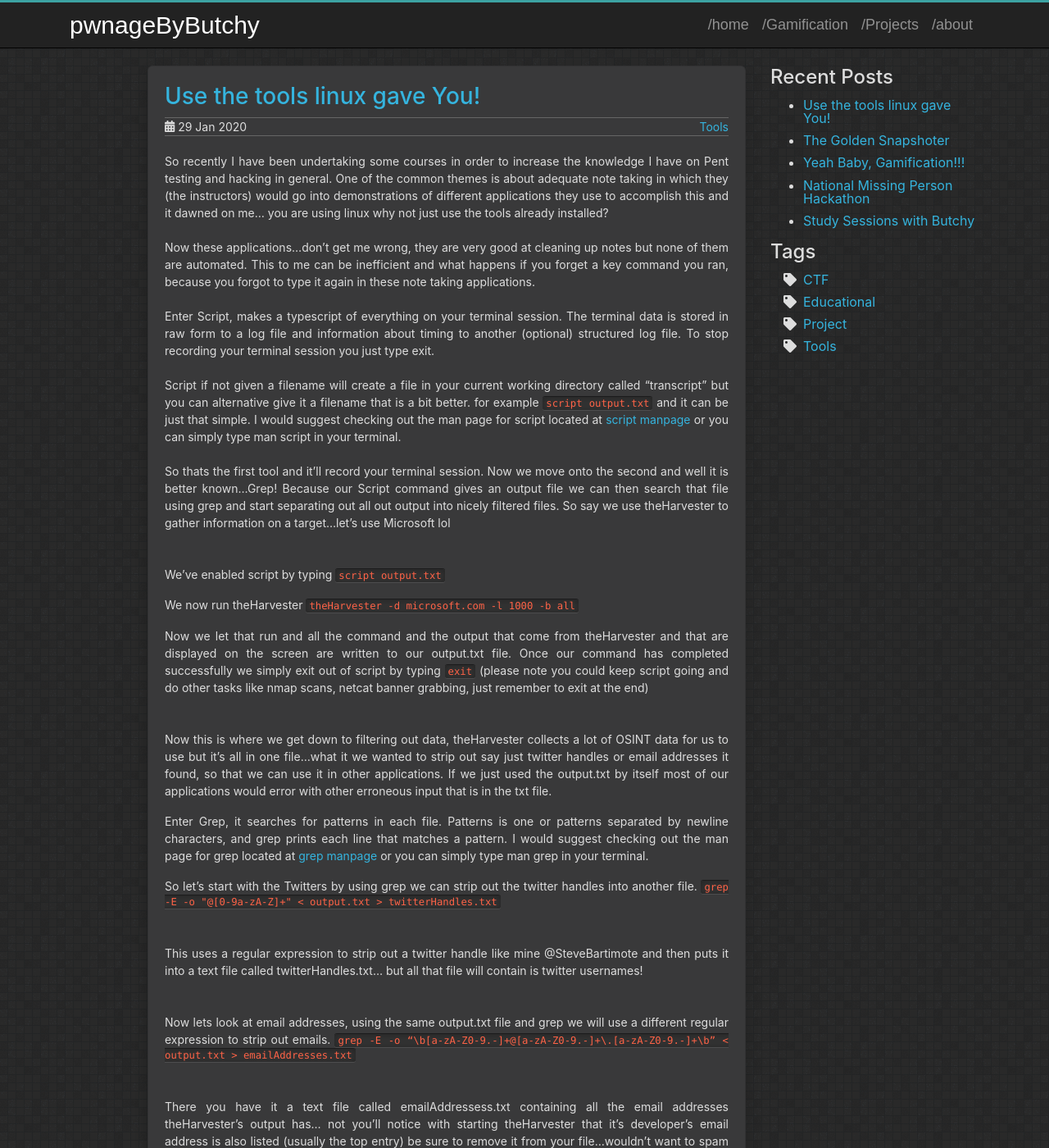
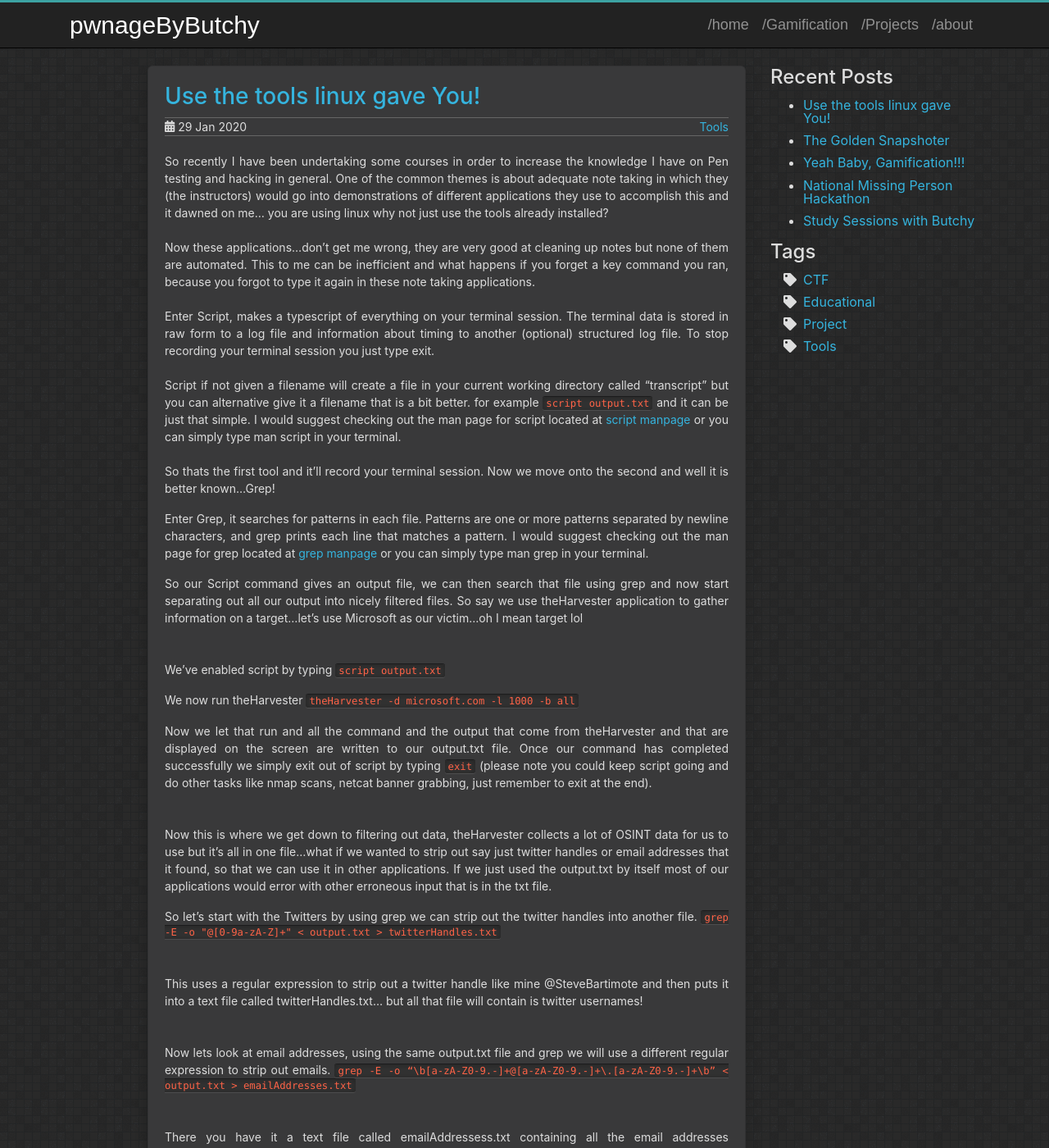
Before and after one commit to pwnageByButchy/pwnageByButchy.github.io, a Jekyll site: the page built from _posts/2020-01-29-use-the-tools-that-linux-gave-you.md, in a window 1280 px wide and 1400 px high. Shown: the whole window at 82% size. Built offline with Jekyll 4.4.1, drawn with Linux system fonts in a browser that asks for light colours; some of the changed text lies outside the part shown.

Commit message:
Update 2020-01-29-use-the-tools-that-linux-gave-you.md

```diff
--- a/_posts/2020-01-29-use-the-tools-that-linux-gave-you.md
+++ b/_posts/2020-01-29-use-the-tools-that-linux-gave-you.md
@@ -6,21 +6,23 @@
  - Tools
 
 ---
-So recently I have been undertaking some courses in order to increase the knowledge I have on Pent testing and hacking in general. One of the common themes is about adequate note taking in which they (the instructors) would go into demonstrations of different applications they use to accomplish this and it dawned on me... you are using linux why not just use the tools already installed?<br />
+So recently I have been undertaking some courses in order to increase the knowledge I have on Pen testing and hacking in general. One of the common themes is about adequate note taking in which they (the instructors) would go into demonstrations of different applications they use to accomplish this and it dawned on me... you are using linux why not just use the tools already installed?<br />
 Now these applications...don't get me wrong, they are very good at cleaning up notes but none of them are automated. This to me can be inefficient and what happens if you forget a key command you ran, because you forgot to type it again in these note taking applications.<br />
 Enter Script, makes a typescript of everything on your terminal session. The terminal data is stored in raw form to a log file and information about timing to another (optional) structured log file. To stop recording your terminal session you just type exit. <br />
 Script if not given a filename will create a file in your current working directory called "transcript" but you can alternative give it a filename that is a bit better. for example  `script output.txt` and it can be just that simple. I would suggest checking out the man page for script located at [script manpage](http://man7.org/linux/man-pages/man1/script.1.html) or you can simply type man script in your terminal.<br />
-So thats the first tool and it'll record your terminal session. Now we move onto the second and well it is better known...Grep! Because our Script command gives an output file we can then search that file using grep and start separating out all out output into nicely filtered files. So say we use theHarvester to gather information on a target...let's use Microsoft lol
+So thats the first tool and it'll record your terminal session. Now we move onto the second and well it is better known...Grep!
+
+Enter Grep, it searches for patterns in each file.  Patterns are one or more patterns separated by newline characters, and grep prints each line that matches a pattern. I would suggest checking out the man page for grep located at [grep manpage](http://www.man7.org/linux/man-pages/man1/grep.1.html) or you can simply type man grep in your terminal.
+
+So our Script command gives an output file, we can then search that file using grep and now start separating out all our output into nicely filtered files. So say we use theHarvester application to gather information on a target...let's use Microsoft as our victim...oh I mean target lol
 <br />
 We've enabled script by typing `script output.txt`
 
 We now run theHarvester `theHarvester -d microsoft.com -l 1000 -b all`
 
-Now we let that run and all the command and the output that come from theHarvester and that are displayed on the screen are written to our output.txt file. Once our command has completed successfully we simply exit out of script by typing `exit` (please note you could keep script going and do other tasks like nmap scans, netcat banner grabbing, just remember to exit at the end)
+Now we let that run and all the command and the output that come from theHarvester and that are displayed on the screen are written to our output.txt file. Once our command has completed successfully we simply exit out of script by typing `exit` (please note you could keep script going and do other tasks like nmap scans, netcat banner grabbing, just remember to exit at the end).
 <br />
-Now this is where we get down to filtering out data, theHarvester collects a lot of OSINT data for us to use but it's all in one file...what it we wanted to strip out say just twitter handles or email addresses it found, so that we can use it in other applications. If we just used the output.txt by itself most of our applications would error with other erroneous input that is in the txt file.
-
-Enter Grep, it searches for patterns in each file.  Patterns is one or patterns separated by newline characters, and grep prints each line that matches a pattern. I would suggest checking out the man page for grep located at [grep manpage](http://www.man7.org/linux/man-pages/man1/grep.1.html) or you can simply type man grep in your terminal.
+Now this is where we get down to filtering out data, theHarvester collects a lot of OSINT data for us to use but it's all in one file...what if we wanted to strip out say just twitter handles or email addresses that it found, so that we can use it in other applications. If we just used the output.txt by itself most of our applications would error with other erroneous input that is in the txt file.
 
 So let's start with the Twitters by using grep we can strip out the twitter handles into another file. `grep -E -o "@[0-9a-zA-Z]+" < output.txt > twitterHandles.txt`
 <br />
@@ -28,7 +30,10 @@
 <br />
 Now lets look at email addresses, using the same output.txt file and grep we will use a different regular expression to strip out emails. `grep -E -o “\b[a-zA-Z0-9.-]+@[a-zA-Z0-9.-]+\.[a-zA-Z0-9.-]+\b” < output.txt > emailAddresses.txt`
 <br />
-There you have it a text file called emailAddressess.txt containing all the email addresses theHarvester's output has... not you'll notice with starting theHarvester that it's developer's email address is also listed (usually the top entry) be sure to remove it from your file...wouldn't want to spam him.
+There you have it a text file called emailAddressess.txt containing all the email addresses theHarvester's output has... now you'll notice with starting theHarvester that it's developer's email address is also listed in our output.txt (usually the top entry) be sure to remove it from your file...wouldn't want to spam him.
 <br /> you still keep the output.txt as the evidence of 1. the commands you ran and 2. the output you received in your engagement. However that recording of that is done for you with script.
 <br />
 With Grep really the only limitation is your knowledge of regular expressions. Definitely take the time to "try" and understand them...it's worth it!
+
+Something to know:
+Script record only the current session so you can feel free to open a second terminal session and it wont record it... now if you are like me 1 terminal window is not enough, look at the man page fo rscript there is an --append option or in your second terminal create a different output file. I run nmap in a seperate window and create a second file called nmapOutput.txt. But really its up to you learn these commands and use and abuse them
```
